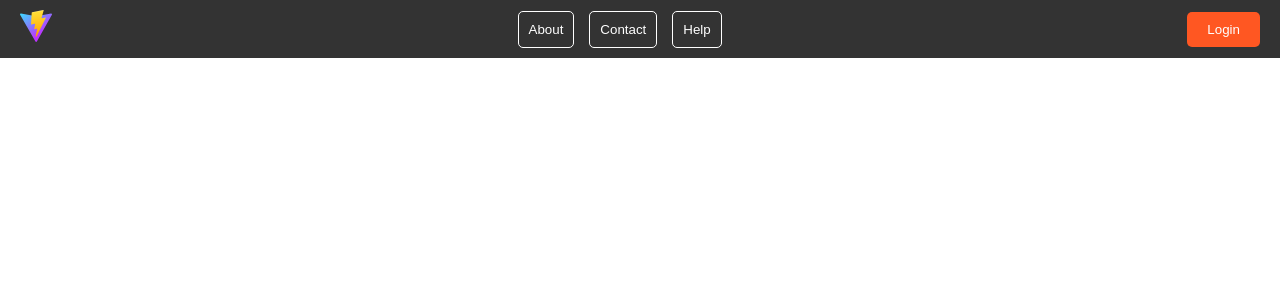
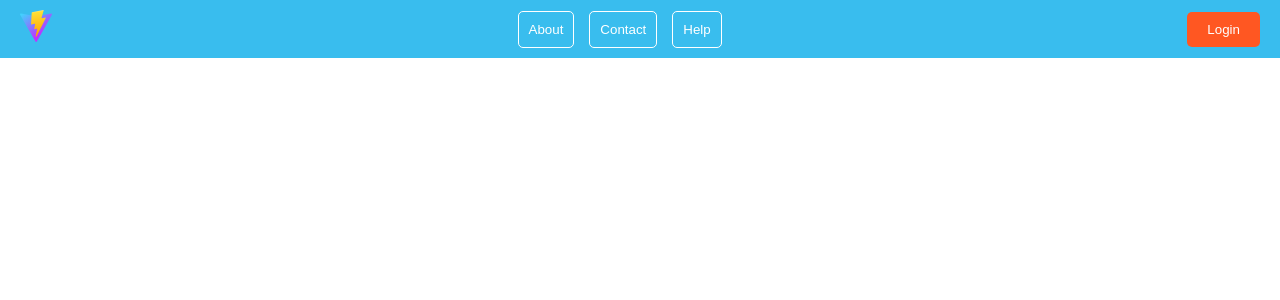
Before and after one commit to Divyanshukrishna/majorProject2, a React (Vite) app: page / in a window 1280 px wide. Shown: the top 300 px of the page. Built offline with nearby package versions, Linux system fonts and the light colour scheme.

Commit message:
navbar-done

```diff
--- a/src/components/home/home.jsx
+++ b/src/components/home/home.jsx
@@ -2,23 +2,20 @@ import React from 'react';
 import { useNavigate } from 'react-router-dom';
 import styled from 'styled-components';
 
-// Navbar container
 const Navbar = styled.nav`
   display: flex;
   justify-content: space-between;
   align-items: center;
   padding: 10px 20px;
-  background-color: #333;
+  background-color: #39bdee;
   color: #fff;
 `;
 
-// Logo on the left
 const Logo = styled.div`
   font-size: 1.5rem;
   font-weight: bold;
 `;
 
-// Center block with buttons
 const CenterBlock = styled.div`
   display: flex;
   gap: 15px;
@@ -37,7 +34,6 @@ const NavButton = styled.button`
   }
 `;
 
-// Login button on the right
 const LoginButton = styled.button`
   padding: 10px 20px;
   background-color: #ff5722;
@@ -56,19 +52,16 @@ const HomePage = () => {
 
   return (
     <Navbar>
-      {/* Logo on the left */}
       <Logo>
         <img src="/vite.svg" alt="" />
       </Logo>
 
-      {/* Center block with navigation buttons */}
       <CenterBlock>
         <NavButton>About</NavButton>
         <NavButton>Contact</NavButton>
         <NavButton>Help</NavButton>
       </CenterBlock>
 
-      {/* Login button on the right */}
       <LoginButton onClick={() => navigate('/login')}>Login</LoginButton>
     </Navbar>
   );
```
